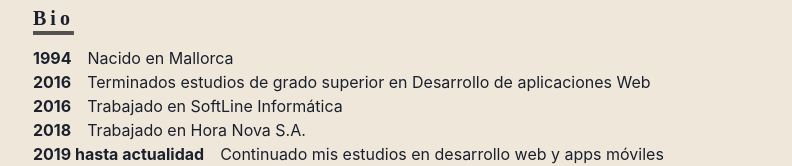
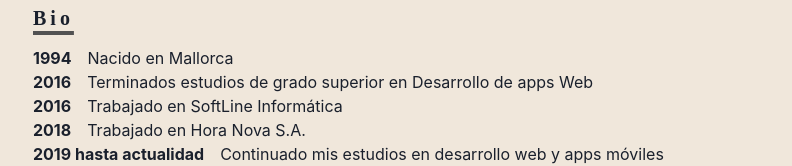
Before and after one commit to AppDeveloperVM/portfolio, a Next.js app: page / in a window 1280 px wide. Shown: the part 562-728 px from the top of the page, without its empty margins (255-1047 px from the left). Built offline with nearby package versions, Linux system fonts and the light colour scheme; a web font is replaced by a local one.

Commit message:
Update index.js

```diff
--- a/pages/index.js
+++ b/pages/index.js
@@ -88,7 +88,7 @@ const Page = () => {
         </BioSection>
         <BioSection>
         <BioYear>2016</BioYear>
-        Terminados estudios de grado superior en Desarrollo de aplicaciones Web
+        Terminados estudios de grado superior en Desarrollo de apps Web
         </BioSection>
         <BioSection>
         <BioYear>2016</BioYear>
```
